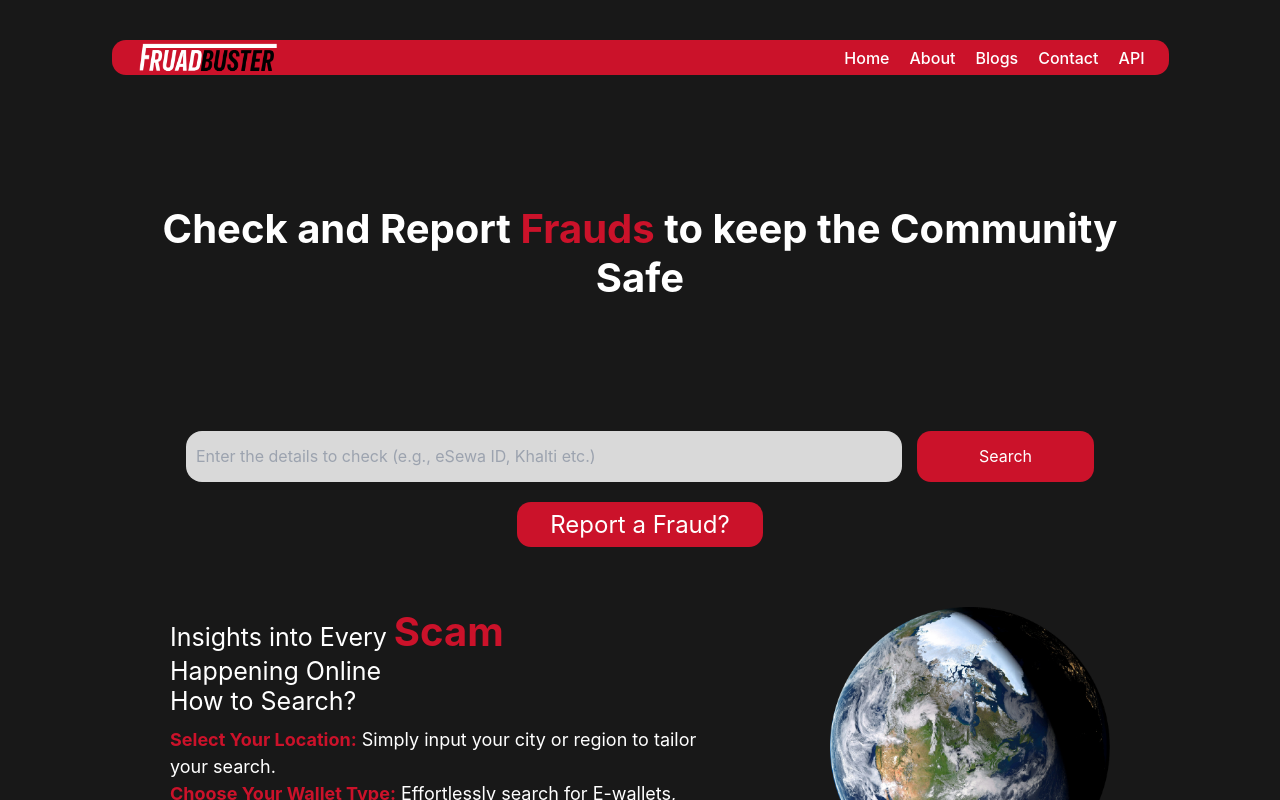
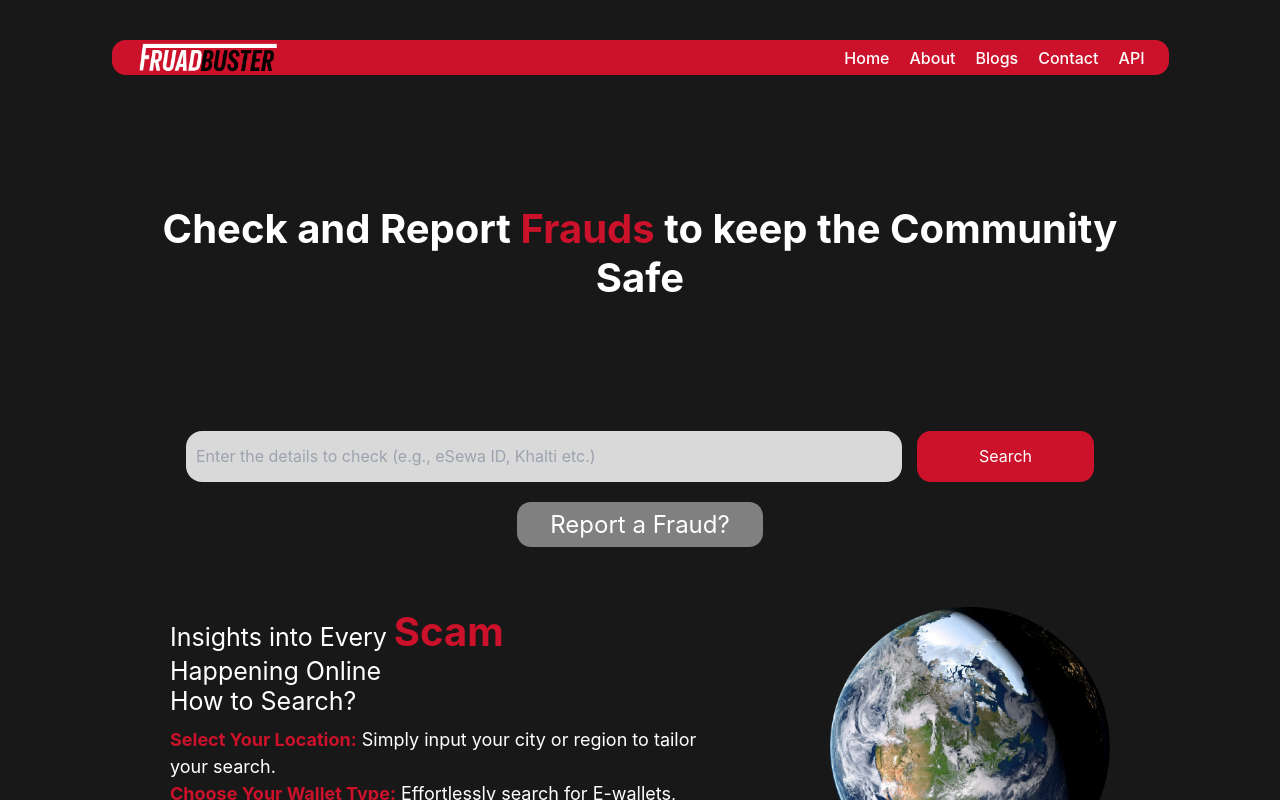
Before and after one commit to Fraud-Buster/FraudBuster-frontend, a React (Create React App) app: page / in a window 1280 px wide. Shown: the top 800 px of the page. Built offline with nearby package versions, Linux system fonts and the light colour scheme.

Commit message:
changed bg-color for report button

```diff
--- a/src/components/ReportButton.css
+++ b/src/components/ReportButton.css
@@ -2,7 +2,7 @@
 .report-button {
     width: 246px;  /* Width for the button */
     height: 45px;  /* Height for the button */
-    background-color: #CB122A;  /* Background color */
+    background-color: gray;  /* Background color */
     color: white;  /* Text color */
     font-size: 24px;  /* Text size */
     border: none;  /* Remove border */
@@ -11,8 +11,10 @@
     display: block;  /* Display block to position the button */
     margin: 20px auto;  /* Center the button with margin */
     text-align: center;  /* Center the text */
+    transition: all 0.4s;
   }
 
   .report-button:hover {
-    background-color: #C00;  /* Darken the button color on hover */
+    background-color: rgb(64, 64, 64);  /* Darken the button color on hover */
+    transform: scale(0.99);
   }
```
